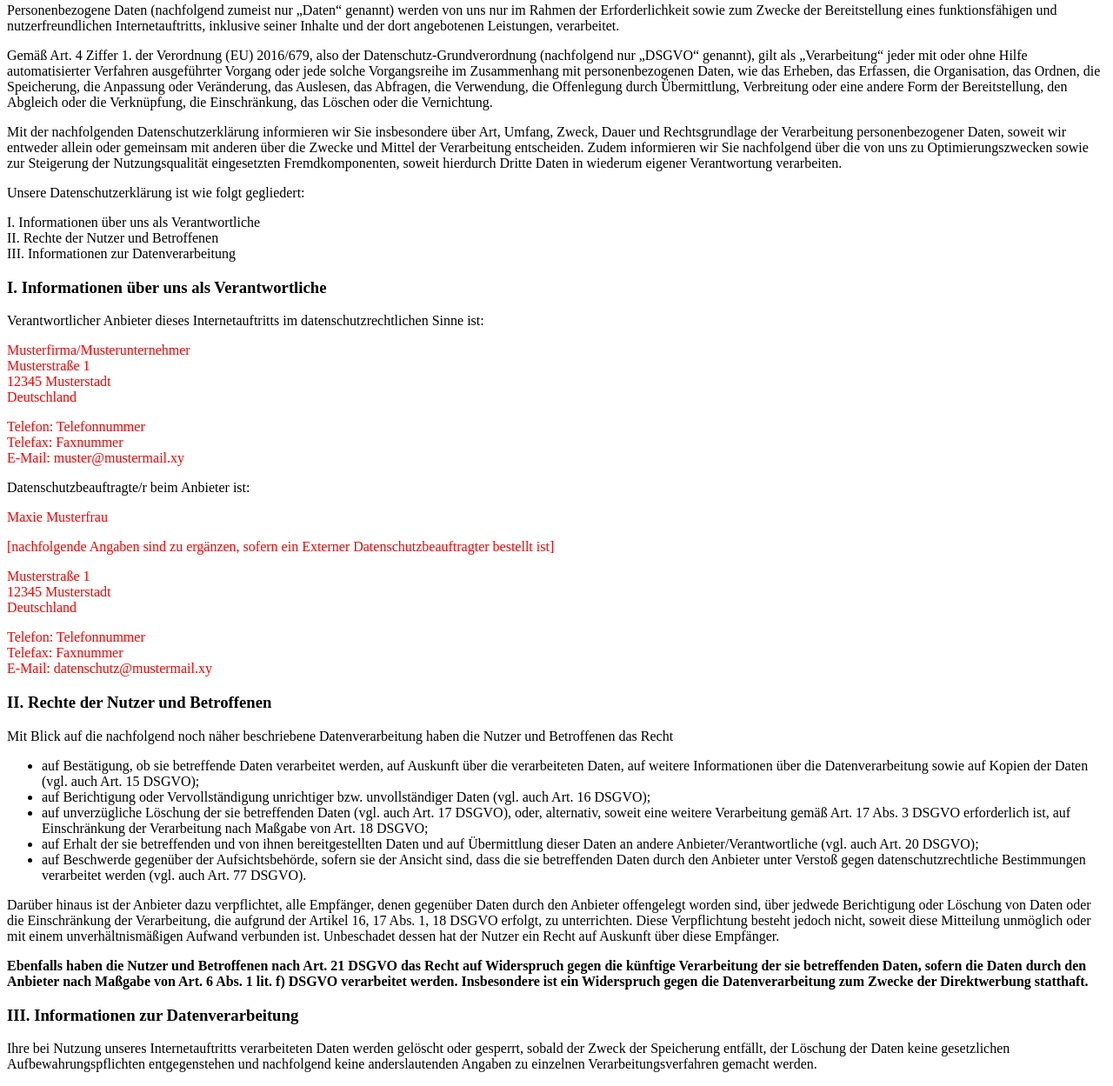
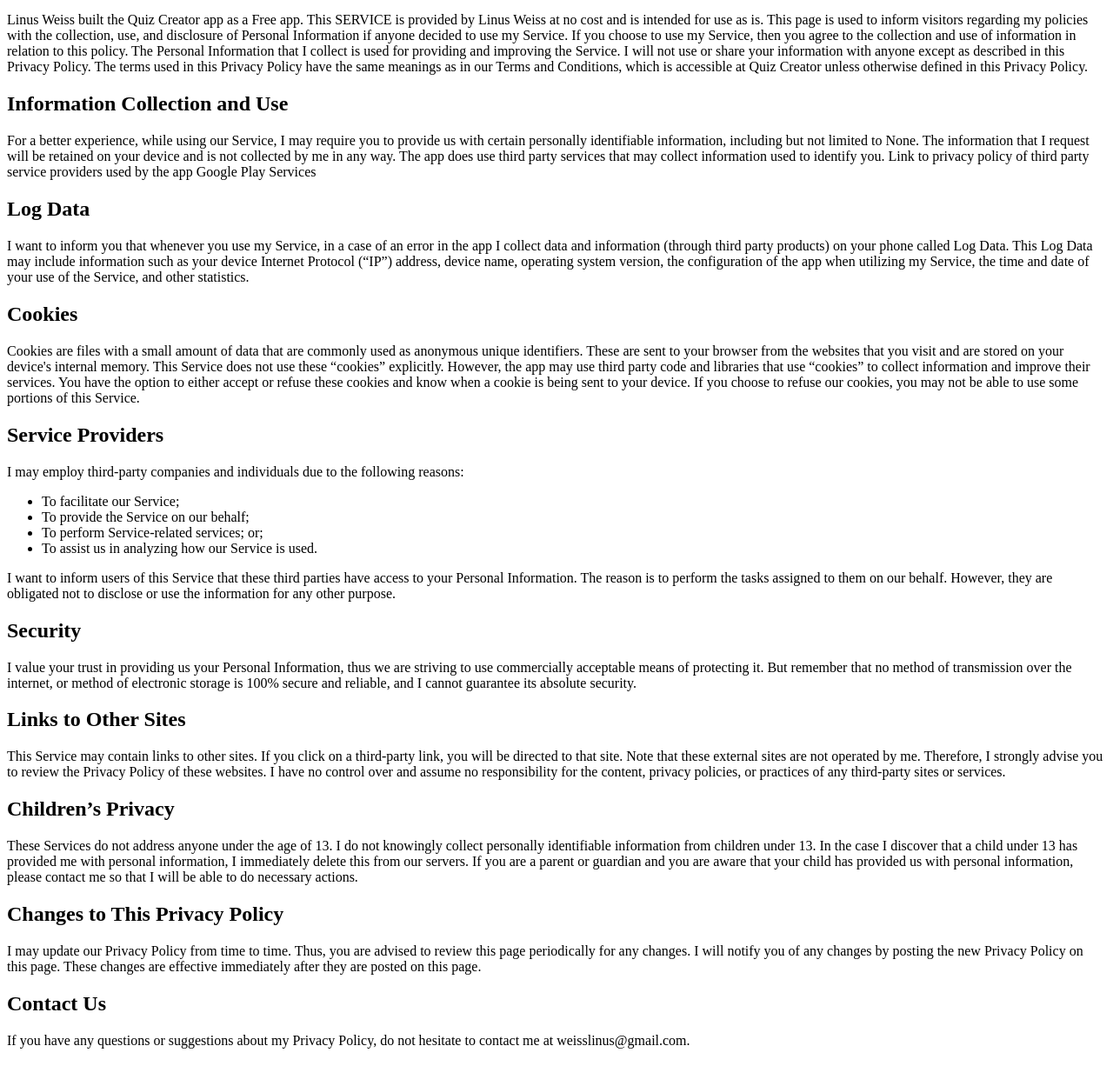
Before and after one commit to sunilson/quiz-creator, a plain HTML site: page index.html in a window 1280 px wide. Shown: the part 52-1301 px from the top of the page at 87% size. After the commit the page ends 1266 px from the top, so only its background shows below. Drawn offline with Linux system fonts and the light colour scheme.

Commit message:
Update index.html

```diff
--- a/index.html
+++ b/index.html
@@ -1,31 +1,62 @@
+<h1>Privacy Policy</h1>
 
-<h2>Datenschutzerklärung</h2>
-<p>Personenbezogene Daten (nachfolgend zumeist nur „Daten“ genannt) werden von uns nur im Rahmen der Erforderlichkeit sowie zum Zwecke der Bereitstellung eines funktionsfähigen und nutzerfreundlichen Internetauftritts, inklusive seiner Inhalte und der dort angebotenen Leistungen, verarbeitet.</p>
-<p>Gemäß Art. 4 Ziffer 1. der Verordnung (EU) 2016/679, also der Datenschutz-Grundverordnung (nachfolgend nur „DSGVO“ genannt), gilt als „Verarbeitung“ jeder mit oder ohne Hilfe automatisierter Verfahren ausgeführter Vorgang oder jede solche Vorgangsreihe im Zusammenhang mit personenbezogenen Daten, wie das Erheben, das Erfassen, die Organisation, das Ordnen, die Speicherung, die Anpassung oder Veränderung, das Auslesen, das Abfragen, die Verwendung, die Offenlegung durch Übermittlung, Verbreitung oder eine andere Form der Bereitstellung, den Abgleich oder die Verknüpfung, die Einschränkung, das Löschen oder die Vernichtung.</p>
-<p>Mit der nachfolgenden Datenschutzerklärung informieren wir Sie insbesondere über Art, Umfang, Zweck, Dauer und Rechtsgrundlage der Verarbeitung personenbezogener Daten, soweit wir entweder allein oder gemeinsam mit anderen über die Zwecke und Mittel der Verarbeitung entscheiden. Zudem informieren wir Sie nachfolgend über die von uns zu Optimierungszwecken sowie zur Steigerung der Nutzungsqualität eingesetzten Fremdkomponenten, soweit hierdurch Dritte Daten in wiederum eigener Verantwortung verarbeiten.</p>
-<p>Unsere Datenschutzerklärung ist wie folgt gegliedert:</p>
-<p>I. Informationen über uns als Verantwortliche<br>II. Rechte der Nutzer und Betroffenen<br>III. Informationen zur Datenverarbeitung</p>
-<h3>I. Informationen über uns als Verantwortliche</h3>
-<p>Verantwortlicher Anbieter dieses Internetauftritts im datenschutzrechtlichen Sinne ist:</p>
-<p><span style="color: #ff0000;">Musterfirma/Musterunternehmer<br>Musterstraße 1<br>12345 Musterstadt<br>Deutschland</span></p>
-<p><span style="color: #ff0000;">Telefon: Telefonnummer<br>Telefax: Faxnummer<br>E-Mail: muster@mustermail.xy</span></p>
-<p>Datenschutzbeauftragte/r beim Anbieter ist:</p>
-<p><span style="color: #ff0000;">Maxie Musterfrau&nbsp;</span></p>
-<p><span style="color: #ff0000;">[nachfolgende Angaben sind zu ergänzen, sofern ein Externer Datenschutzbeauftragter bestellt ist]</span></p>
-<p><span style="color: #ff0000;">Musterstraße 1<br>12345 Musterstadt<br>Deutschland</span></p>
-<p><span style="color: #ff0000;">Telefon: Telefonnummer<br>Telefax: Faxnummer<br>E-Mail: datenschutz@mustermail.xy</span></p>
-<h3>II. Rechte der Nutzer und Betroffenen</h3>
-<p>Mit Blick auf die nachfolgend noch näher beschriebene Datenverarbeitung haben die Nutzer und Betroffenen das Recht</p>
+Linus Weiss built the Quiz Creator app as a Free app. This SERVICE is provided by Linus Weiss at no cost and is intended for use as is.
+
+This page is used to inform visitors regarding my policies with the collection, use, and disclosure of Personal Information if anyone decided to use my Service.
+
+If you choose to use my Service, then you agree to the collection and use of information in relation to this policy. The Personal Information that I collect is used for providing and improving the Service. I will not use or share your information with anyone except as described in this Privacy Policy.
+
+The terms used in this Privacy Policy have the same meanings as in our Terms and Conditions, which is accessible at Quiz Creator unless otherwise defined in this Privacy Policy.
+
+<h2>Information Collection and Use</h2>
+
+For a better experience, while using our Service, I may require you to provide us with certain personally identifiable information, including but not limited to None. The information that I request will be retained on your device and is not collected by me in any way.
+
+The app does use third party services that may collect information used to identify you.
+
+Link to privacy policy of third party service providers used by the app
+
+Google Play Services
+
+<h2>Log Data</h2>
+
+I want to inform you that whenever you use my Service, in a case of an error in the app I collect data and information (through third party products) on your phone called Log Data. This Log Data may include information such as your device Internet Protocol (“IP”) address, device name, operating system version, the configuration of the app when utilizing my Service, the time and date of your use of the Service, and other statistics.
+
+<h2>Cookies</h2>
+
+Cookies are files with a small amount of data that are commonly used as anonymous unique identifiers. These are sent to your browser from the websites that you visit and are stored on your device's internal memory.
+
+This Service does not use these “cookies” explicitly. However, the app may use third party code and libraries that use “cookies” to collect information and improve their services. You have the option to either accept or refuse these cookies and know when a cookie is being sent to your device. If you choose to refuse our cookies, you may not be able to use some portions of this Service.
+
+<h2>Service Providers</h2>
+
+I may employ third-party companies and individuals due to the following reasons:
+
 <ul>
-<li>auf Bestätigung, ob sie betreffende Daten verarbeitet werden, auf Auskunft über die verarbeiteten Daten, auf weitere Informationen über die Datenverarbeitung sowie auf Kopien der Daten (vgl. auch Art. 15 DSGVO);</li>
-<li>auf Berichtigung oder Vervollständigung unrichtiger bzw. unvollständiger Daten (vgl. auch Art. 16 DSGVO);</li>
-<li>auf unverzügliche Löschung der sie betreffenden Daten (vgl. auch Art. 17 DSGVO), oder, alternativ, soweit eine weitere Verarbeitung gemäß Art. 17 Abs. 3 DSGVO erforderlich ist, auf Einschränkung der Verarbeitung nach Maßgabe von Art. 18 DSGVO;</li>
-<li>auf Erhalt der sie betreffenden und von ihnen bereitgestellten Daten und auf Übermittlung dieser Daten an andere Anbieter/Verantwortliche (vgl. auch Art. 20 DSGVO);</li>
-<li>auf Beschwerde gegenüber der Aufsichtsbehörde, sofern sie der Ansicht sind, dass die sie betreffenden Daten durch den Anbieter unter Verstoß gegen datenschutzrechtliche Bestimmungen verarbeitet werden (vgl. auch Art. 77 DSGVO).</li>
+<li>To facilitate our Service;</li>
+<li>To provide the Service on our behalf;</li>
+<li>To perform Service-related services; or;</li>
+<li>To assist us in analyzing how our Service is used.</li>
 </ul>
-<p>Darüber hinaus ist der Anbieter dazu verpflichtet, alle Empfänger, denen gegenüber Daten durch den Anbieter offengelegt worden sind, über jedwede Berichtigung oder Löschung von Daten oder die Einschränkung der Verarbeitung, die aufgrund der Artikel 16, 17 Abs. 1, 18 DSGVO erfolgt, zu unterrichten. Diese Verpflichtung besteht jedoch nicht, soweit diese Mitteilung unmöglich oder mit einem unverhältnismäßigen Aufwand verbunden ist. Unbeschadet dessen hat der Nutzer ein Recht auf Auskunft über diese Empfänger.</p>
-<p><strong>Ebenfalls haben die Nutzer und Betroffenen nach Art. 21 DSGVO das Recht auf Widerspruch gegen die künftige Verarbeitung der sie betreffenden Daten, sofern die Daten durch den Anbieter nach Maßgabe von Art. 6 Abs. 1 lit. f) DSGVO verarbeitet werden. Insbesondere ist ein Widerspruch gegen die Datenverarbeitung zum Zwecke der Direktwerbung statthaft.</strong></p>
-<h3>III. Informationen zur Datenverarbeitung</h3>
-<p>Ihre bei Nutzung unseres Internetauftritts verarbeiteten Daten werden gelöscht oder gesperrt, sobald der Zweck der Speicherung entfällt, der Löschung der Daten keine gesetzlichen Aufbewahrungspflichten entgegenstehen und nachfolgend keine anderslautenden Angaben zu einzelnen Verarbeitungsverfahren gemacht werden.</p>
 
-<p>
+I want to inform users of this Service that these third parties have access to your Personal Information. The reason is to perform the tasks assigned to them on our behalf. However, they are obligated not to disclose or use the information for any other purpose.
+
+<h2>Security</h2>
+
+I value your trust in providing us your Personal Information, thus we are striving to use commercially acceptable means of protecting it. But remember that no method of transmission over the internet, or method of electronic storage is 100% secure and reliable, and I cannot guarantee its absolute security.
+
+<h2>Links to Other Sites</h2>
+
+This Service may contain links to other sites. If you click on a third-party link, you will be directed to that site. Note that these external sites are not operated by me. Therefore, I strongly advise you to review the Privacy Policy of these websites. I have no control over and assume no responsibility for the content, privacy policies, or practices of any third-party sites or services.
+
+<h2>Children’s Privacy</h2>
+
+These Services do not address anyone under the age of 13. I do not knowingly collect personally identifiable information from children under 13. In the case I discover that a child under 13 has provided me with personal information, I immediately delete this from our servers. If you are a parent or guardian and you are aware that your child has provided us with personal information, please contact me so that I will be able to do necessary actions.
+
+<h2>Changes to This Privacy Policy</h2>
+
+I may update our Privacy Policy from time to time. Thus, you are advised to review this page periodically for any changes. I will notify you of any changes by posting the new Privacy Policy on this page. These changes are effective immediately after they are posted on this page.
+
+<h2>Contact Us</h2>
+
+If you have any questions or suggestions about my Privacy Policy, do not hesitate to contact me at weisslinus@gmail.com.
```
